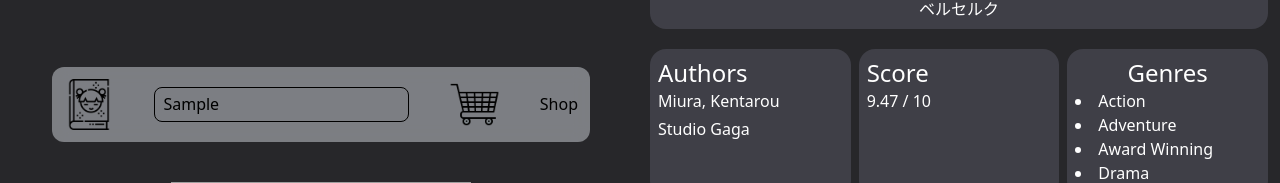
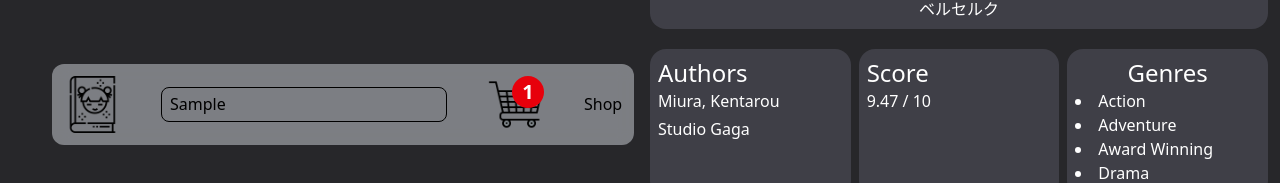
Before and after one commit to Khaspper/odin-shopping-cart, a React (Vite) app: page /manga/Berserk in a window 1280 px wide. Both pictures are taken after typing "Sample" into the empty fields and a click on the button "Add to cart". Shown: the part 183-366 px from the top of the page. Built offline with nearby package versions, Linux system fonts and the light colour scheme; grey boxes are pictures that could not be loaded.

Commit message:
feat: add item count for cart

```diff
--- a/index.html
+++ b/index.html
@@ -7,6 +7,13 @@
       content="A concise summary of what your app/site does — e.g. “Browse and search manga with real-time ratings and recommendations.”"
     />
     <link rel="icon" type="image/svg+xml" href="/vite.svg" />
+    <link rel="preconnect" href="https://cdn.myanimelist.net" crossorigin />
+    <link
+      rel="preload"
+      as="image"
+      href="https://cdn.myanimelist.net/images/manga/1/157897.webp"
+      crossorigin
+    />
     <meta name="viewport" content="width=device-width, initial-scale=1.0" />
     <title>Vite + React + TS</title>
   </head>
--- a/src/App.tsx
+++ b/src/App.tsx
@@ -26,11 +26,11 @@
   const routes = [
     {
       path: "/",
-      element: <Home />,
+      element: <Home chosenManga={chosenManga} />,
     },
     {
       path: "manga/:mangaName",
-      element: <MangaPage addManga={handleAddManga} />,
+      element: <MangaPage addManga={handleAddManga} mangaList={chosenManga} />,
     },
     {
       path: "/cart",
--- a/src/components/Cart.tsx
+++ b/src/components/Cart.tsx
@@ -10,9 +10,9 @@
   return (
     <div className="min-h-[100vh] bg-zinc-800">
       <div className="flex justify-center items-center border-2">
-        <Navbar />
+        <Navbar chosenManga={chosenManga} />
       </div>
-      <div className="border-2 h-[100%] flex flex-wrap gap-4">
+      <div className="h-[100%] flex flex-wrap gap-4">
         {chosenManga.map((manga) => (
           <MangaCardCart
             key={manga.id}
--- a/src/components/MangaCardCart.tsx
+++ b/src/components/MangaCardCart.tsx
@@ -8,7 +8,7 @@
 
 export default function MangaCardCart({ manga, deleteManga }: TMangaCardCart) {
   return (
-    <div className="flex grow shrink p-5 gap-10 max-w-[450px] text-white">
+    <div className="flex grow shrink p-5 gap-10 text-white border-t-2 w-screen h-[250px] items-center">
       <Link to={`/manga/${manga.titleEnglish}`}>
         <img
           src={manga.imgJPG}
@@ -20,26 +20,24 @@
       </Link>
       <div>
         <Link to={`/manga/${manga.titleEnglish}`}>
-          <h1 className=" border-white text-wrap max-w-[200px]">
+          <h1 className=" border-white text-wrap max-w-[700px] sm:text-5xl">
             {manga.titleEnglish}
           </h1>
         </Link>
-        <div>
-          <Link to={`/manga/${manga.titleEnglish}`}>
+        <div className="flex sm:text-xl mt-2">
+          <Link to={`/manga/${manga.titleEnglish}`} className="flex">
             {manga.authors.map((author) => (
-              <h3 className=" border-white" key={author}>
-                {author}
-              </h3>
+              <h3 key={author}>{author}&nbsp;</h3>
             ))}
           </Link>
         </div>
       </div>
       <button
         type="button"
-        className=" p-5 ml-auto self-start cursor-pointer border-2 rounded-full"
+        className="ml-auto self-start cursor-pointer rounded-full text-2xl"
         onClick={() => deleteManga(manga)}
       >
-        Delete
+        X
       </button>
     </div>
   );
--- a/src/components/Navbar.tsx
+++ b/src/components/Navbar.tsx
@@ -1,8 +1,13 @@
 import mangaIcon from "../assets/img/manga-icon.png";
 import shoppingCartIcon from "../assets/img/shopping-cart-icon.png";
 import { Link } from "react-router-dom";
+import type { TManga } from "../Types";
 
-export default function Navbar() {
+type TNav = {
+  chosenManga: TManga[];
+};
+
+export default function Navbar({ chosenManga }: TNav) {
   return (
     <>
       <nav className="flex m-4 md:m-10 items-center justify-around md:self-start gap-1 md:gap-10 bg-gray-300/50 backdrop-blur-sm rounded-xl p-3 lg:max-w-[800px]">
@@ -23,14 +28,25 @@
           type="search"
           placeholder="Search Manga..."
         />
-        <Link to="/cart">
+        <Link to="/cart" className="relative">
           <img
             src={shoppingCartIcon}
             alt="shopping cart icon"
             width={60}
             height="auto"
-            className="transition delay-100 duration-300 ease-in-out hover:scale-120 cursor-pointer min-w-[50px]:"
+            className="transition delay-100 duration-300 ease-in-out hover:scale-120 cursor-pointer min-w-[50px]"
           />
+          {chosenManga && chosenManga.length > 0 ? (
+            <div className="absolute top-0 right-0 text-xl rounded-full w-8 h-8 font-bold bg-red-600 text-white flex justify-center items-center">
+              {chosenManga.length > 99 ? (
+                <p>99&#43;</p>
+              ) : (
+                <p>{chosenManga.length}</p>
+              )}
+            </div>
+          ) : (
+            <></>
+          )}
         </Link>
         <Link
           to="/shop"
--- a/src/pages/Home.tsx
+++ b/src/pages/Home.tsx
@@ -1,14 +1,19 @@
 import cover from "../assets/img/website-cover.jpg";
 import Navbar from "../components/Navbar";
 import PersonalFavorites from "../components/PersonalFavorites";
+import type { TManga } from "../Types";
 
-export default function Home() {
+type THome = {
+  chosenManga: TManga[];
+};
+
+export default function Home({ chosenManga }: THome) {
   return (
     <div
       className="h-screen bg-[url('../assets/img/website-cover.jpg')] bg-cover bg-center w-full flex flex-col justify-between relative"
       style={{ backgroundImage: `url(${cover})` }}
     >
-      <Navbar />
+      <Navbar chosenManga={chosenManga} />
       <PersonalFavorites />
     </div>
   );
--- a/src/pages/MangaPage.tsx
+++ b/src/pages/MangaPage.tsx
@@ -5,9 +5,10 @@
 
 type TMangaPage = {
   addManga: (manga: TManga) => void;
+  mangaList: TManga[];
 };
 
-export default function MangaPage({ addManga }: TMangaPage) {
+export default function MangaPage({ addManga, mangaList }: TMangaPage) {
   const { mangaName } = useParams();
   const chosenManga = mangaData.find(
     (manga) => manga.titleEnglish === mangaName
@@ -17,7 +18,7 @@
     <div className="h-full lg:h-screen bg-zinc-800 flex flex-col gap-5 items-center px-3 py-5 lg:grid lg:grid-cols-2 ">
       <div className="grid">
         <div>
-          <Navbar />
+          <Navbar chosenManga={mangaList} />
         </div>
         <picture className="flex justify-center">
           <source srcSet={chosenManga.imgWEBP} type="image/webp" />
```
Also changed, not shown: 1 other file (tests, documents, lock files or other folders).
